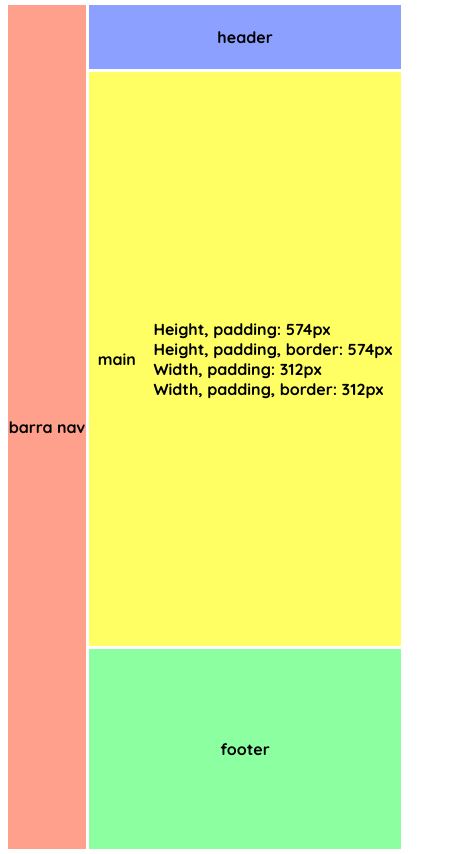
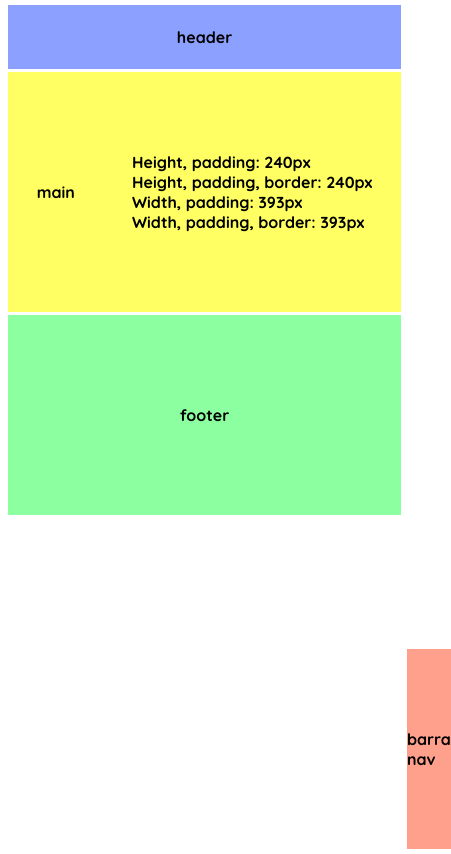
Before and after one commit to maxheadroom2/practica_flujo_contenidos, a plain HTML site: page index.html in a window 390 px wide. Shown: the whole page, 451 px wide, since content can reach past the window. Drawn offline with Linux system fonts and the light colour scheme.

Commit message:
agrego media Q para responsive

```diff
--- a/grid.css
+++ b/grid.css
@@ -52,3 +52,57 @@ p {
   justify-content  : space-around;
   grid-area        : foot;
 }
+
+
+@media
+  only screen
+  and (max-width : 600px) {
+
+
+    #page {
+      display               : grid;
+      width                 : 100vw;
+      height                : 100vh;
+      margin                : 5px;
+      padding               : 0;
+      grid-column-gap       : 3px;
+      grid-row-gap          : 3px;
+      grid-template-columns : 20% 80%;
+      grid-template-rows    : 4rem auto 200px;
+      grid-template-areas   : "head head"
+                              "main main"
+                              "foot foot";
+    }
+
+    #page > header {
+      display          : flex;
+      background-color : #8ca0ff;
+      align-items      : center;
+      justify-content  : space-around;
+      grid-area        : head;
+    }
+
+    #page > nav {
+      display          : flex;
+      background-color : #ffa08c;
+      align-items      : center;
+      justify-content  : space-around;
+      grid-area        : nav;
+    }
+
+    #page > main {
+      display          : flex;
+      background-color : #ffff64;
+      align-items      : center;
+      justify-content  : space-around;
+      grid-area        : main;
+    }
+
+    #page > footer {
+      display          : flex;
+      background-color : #8cffa0;
+      align-items      : center;
+      justify-content  : space-around;
+      grid-area        : foot;
+
+  }
```
